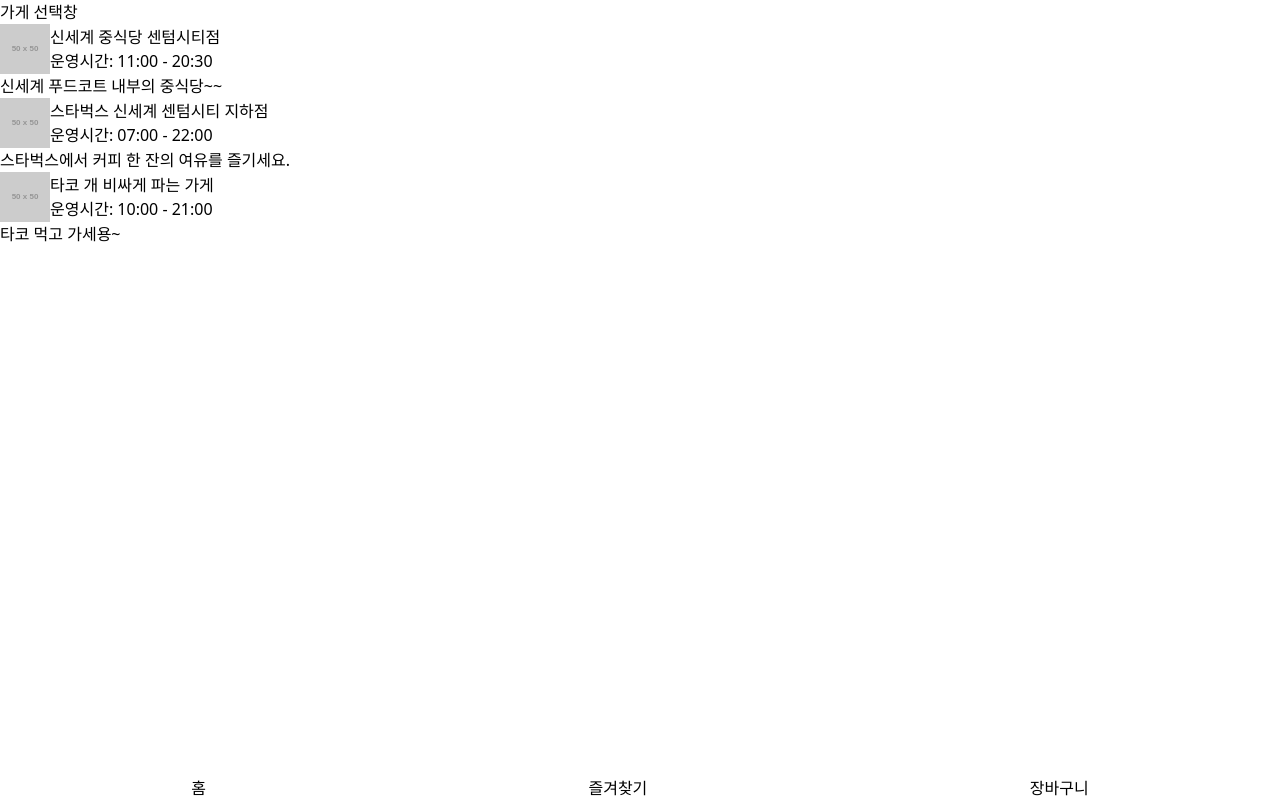
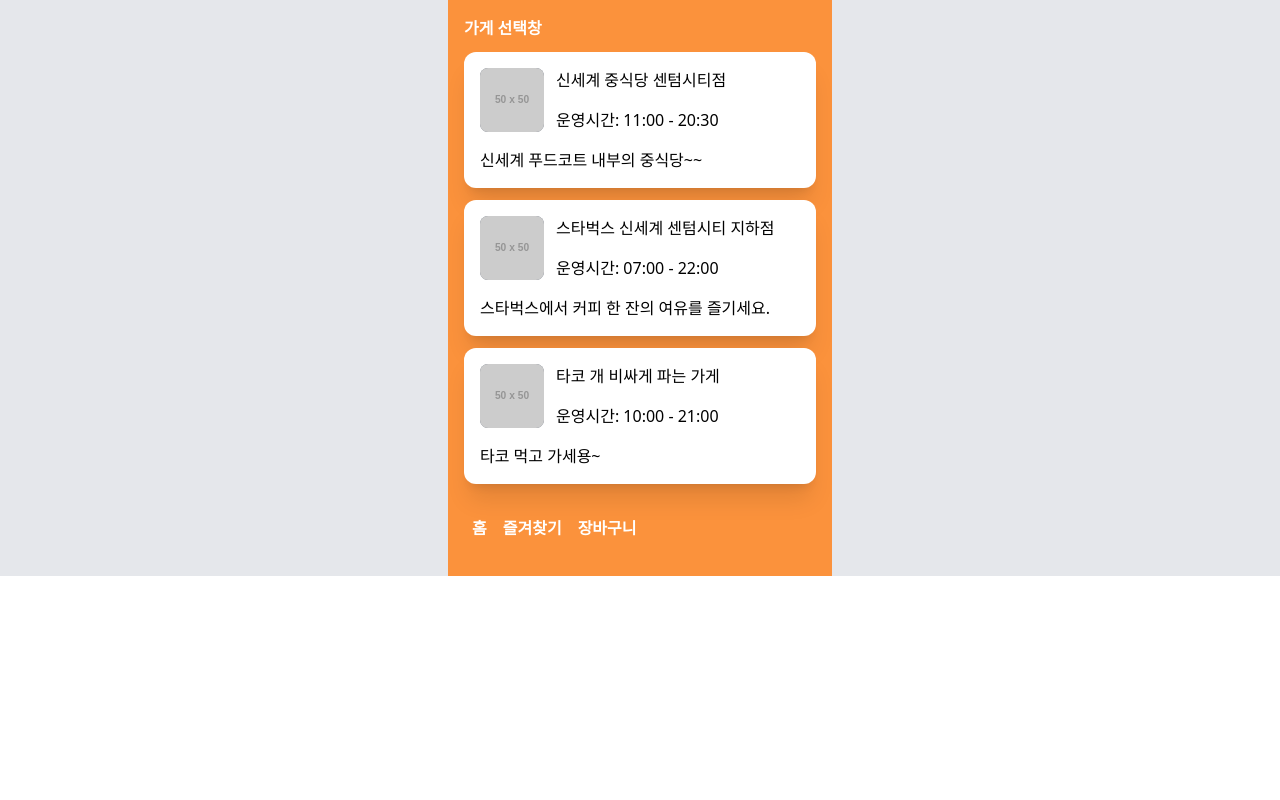
Before and after one commit to KioSSGk/kiossgk, a Next.js app: page /userMain in a window 1280 px wide. Built offline with nearby package versions, Linux system fonts and the light colour scheme.

Commit message:
storeSelect page css design (#47)
유저메인 css 디자인 완료했습니다

```diff
--- a/src/pages/components/StoreSelect.tsx
+++ b/src/pages/components/StoreSelect.tsx
@@ -37,32 +37,36 @@
   }, []);
 
   return (
+    <div className='max-w-sm bg-orange-400 h-auto'>
+      <div className='m-4'>
         <div>
-      <div>
-        <h2>가게 선택창</h2>
+          <h2 className='text-white font-bold'>가게 선택창</h2>
         </div>
         {stores.length > 0 ? (
           stores.map((store) => (
-          <div key={store.id} onClick={() => handleStoreClick(store.id)} style={{ cursor: 'pointer' }}>
-            <div style={{ display: 'flex', alignItems: 'center' }}>
-              <div style={{ width: '50px', height: '50px', backgroundColor: '#eee' }}>
-                <img src={store.image} alt={store.name} style={{ width: '50px', height: '50px' }} />
+            <div className='rounded-xl shadow-xl my-3 bg-white' key={store.id} onClick={() => handleStoreClick(store.id)} style={{ cursor: 'pointer' }}>
+              <div className='flex justify-center p-4 '>
+                <div className='rounded-lg bg-gray-500 w-16 h-16' >
+                  <img className='rounded-lg w-16 h-16' src={store.image} alt={store.name} />
                 </div>
+                <div className='flex items-center w-64 px-3 truncate h-16'>
                   <div>
-                <h3>{store.name}</h3>
-                <p>운영시간: {store.hours}</p>
+                    <h3 className='mb-4'>{store.name}</h3>
+                    <p className=''>운영시간: {store.hours}</p>
                   </div>
                 </div>
-            <p>{store.description}</p>
+              </div>
+                  <p className='px-4 pb-4'>{store.description}</p>
             </div>
           ))
         ) : (
           <p>가게 정보를 불러오는 중...</p>
         )}
-      <div style={{ display: 'flex', justifyContent: 'space-around', position: 'fixed', bottom: '0', width: '100%', backgroundColor: 'white' }}>
-        <div>홈</div>
-        <div>즐겨찾기</div>
-        <div>장바구니</div>
+        <div className='flex justify-start py-3 my-3 text-white font-bold' style={{}}>
+          <div className='p-2'>홈</div>
+          <div className='p-2'>즐겨찾기</div>
+          <div className='p-2'>장바구니</div>
+        </div>
       </div>
     </div>
   );
--- a/src/pages/userMain.tsx
+++ b/src/pages/userMain.tsx
@@ -2,7 +2,7 @@
 import StoreSelect from './components/StoreSelect';
 const userMain = () => {
     return (
-        <div>
+        <div className='flex justify-center bg-gray-200'>
             <StoreSelect></StoreSelect>
         </div>
     );
```
Lines whose indentation alone changed are shown as unchanged.
